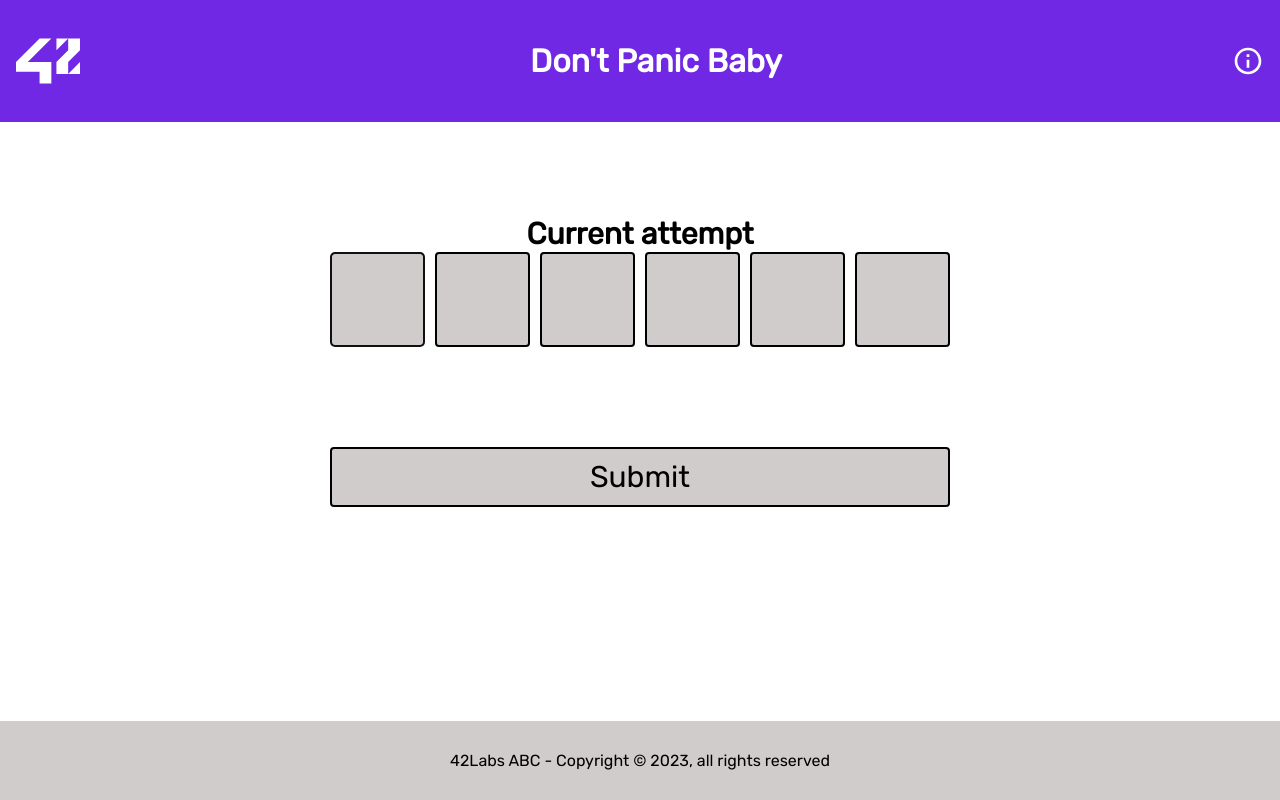
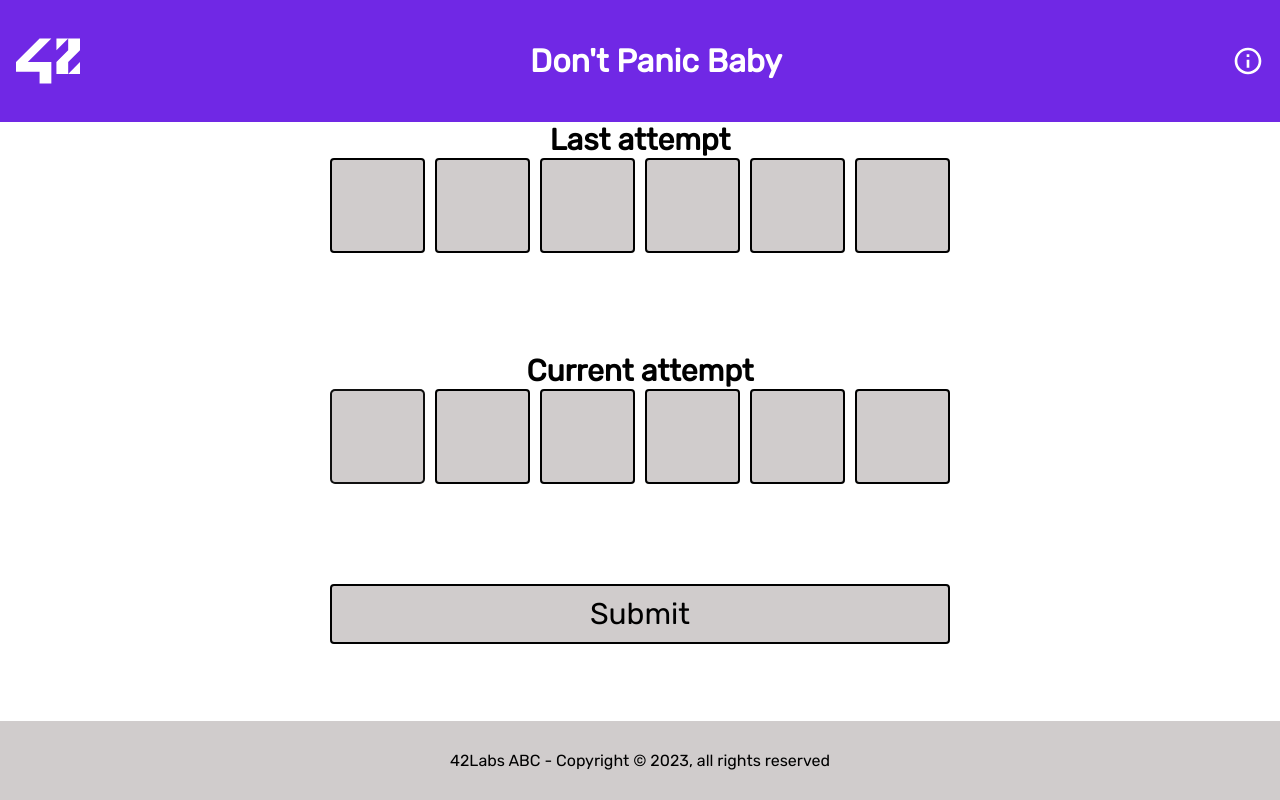
Before and after one commit to Labs-ABC/dontpanic_live, an Angular app in the folder DontPanicBaby/: page / in a window 1280 px wide. Built offline with nearby package versions, Linux system fonts and the light colour scheme.

Commit message:
Criando o input de last attemp

```diff
--- a/DontPanicBaby/src/app/app.module.ts
+++ b/DontPanicBaby/src/app/app.module.ts
@@ -7,6 +7,7 @@ import { AppComponent } from './app.component';
 import { HeaderComponent } from './components/header/header.component';
 import { FooterComponent } from './components/footer/footer.component';
 import { InputBoxComponent } from './components/input-box/input-box.component';
+import { InputBoxBlockComponent } from './components/input-box-block/input-box-block.component';
 import { InputFormComponent } from './components/input-form/input-form.component';
 
 @NgModule({
@@ -15,6 +16,7 @@ import { InputFormComponent } from './components/input-form/input-form.component
     HeaderComponent,
     FooterComponent,
     InputBoxComponent,
+    InputBoxBlockComponent,
     InputFormComponent
   ],
   imports: [
--- /dev/null
+++ b/DontPanicBaby/src/app/components/input-box-block/input-box-block.component.css
@@ -0,0 +1,24 @@
+.input{
+	width: 91px;
+	aspect-ratio: 1;
+	border: 2px solid black;
+	background: #D0CCCC;
+	font-size: 33px;
+	text-align: center;
+	border-radius:4px ;
+}
+
+.input__not__found {
+  border-color: darkred;
+  background-color: red;
+}
+
+.input__wrong__position {
+  border-color: darkorange;
+  background-color: orange;
+}
+
+.input__correct__position {
+  border-color: darkgreen;
+  background-color: green;
+}
--- /dev/null
+++ b/DontPanicBaby/src/app/components/input-box-block/input-box-block.component.html
@@ -0,0 +1 @@
+<input class="input" [(ngModel)]="value" [class]="inputClass" disabled>
--- /dev/null
+++ b/DontPanicBaby/src/app/components/input-box-block/input-box-block.component.ts
@@ -0,0 +1,20 @@
+import { Component, ElementRef, Input } from '@angular/core';
+
+@Component({
+  selector: 'app-input-box-block',
+  templateUrl: './input-box-block.component.html',
+  styleUrls: ['./input-box-block.component.css']
+})
+export class InputBoxBlockComponent {
+  @Input()
+  value :string;
+
+  @Input()
+  inputClass = "input";
+
+  constructor(private el: ElementRef){
+    this.value = ''
+  }
+
+
+}
--- a/DontPanicBaby/src/app/components/input-form/input-form.component.css
+++ b/DontPanicBaby/src/app/components/input-form/input-form.component.css
@@ -4,7 +4,7 @@
 	flex-direction: column;
 	justify-content: space-around;
 	align-items: center;
-	height: 60vh;
+/*	height: 60vh;*/
 }
 
 .input-container {
--- a/DontPanicBaby/src/app/components/input-form/input-form.component.html
+++ b/DontPanicBaby/src/app/components/input-form/input-form.component.html
@@ -1,3 +1,20 @@
+
+<h2 class="title">Last attempt</h2>
+<div class="input-container">
+  <app-input-box-block [value]="lastEquation.firstInput"
+                  [inputClass]="equationResult.firstInput"></app-input-box-block>
+  <app-input-box-block [value]="lastEquation.secondInput"
+                  [inputClass]="equationResult.secondInput"></app-input-box-block>
+  <app-input-box-block [value]="lastEquation.thirdInput"
+                  [inputClass]="equationResult.thirdInput"></app-input-box-block>
+  <app-input-box-block [value]="lastEquation.fourthInput"
+                  [inputClass]="equationResult.fourthInput"></app-input-box-block>
+  <app-input-box-block [value]="lastEquation.fifthInput"
+                  [inputClass]="equationResult.fifthInput"></app-input-box-block>
+  <app-input-box-block [value]="lastEquation.sixthInput"
+                  [inputClass]="equationResult.sixthInput"></app-input-box-block>
+</div>
+
 <form class="input__form">
   <div class="input__form__items">
     <h2 class="title">Current attempt</h2>
@@ -18,6 +35,4 @@
 
     <button (click)="handleEquationSubmit()" class="button__form" type="submit">Submit</button>
   </div>
-
-
 </form>
--- a/DontPanicBaby/src/app/components/input-form/input-form.component.ts
+++ b/DontPanicBaby/src/app/components/input-form/input-form.component.ts
@@ -9,23 +9,12 @@ import axios from 'axios';
 })
 
 export class InputFormComponent {
-  equationInput: EquationInput = {
-    firstInput: '',
-    secondInput: '',
-    thirdInput: '',
-    fourthInput: '',
-    fifthInput: '',
-    sixthInput: '',
-  }
+  equationInput: EquationInput = new EquationInput();
 
-  equationResult: EquationInput = {
-    firstInput: 'input',
-    secondInput: 'input',
-    thirdInput: 'input',
-    fourthInput: 'input',
-    fifthInput: 'input',
-    sixthInput: 'input',
-  }
+  equationResult: EquationInput = new EquationInput('input');
+
+  lastEquation: EquationInput = new EquationInput();
+
 
   validateEquation() : boolean {
     if (this.equationInput.firstInput == '' ||
@@ -65,8 +54,7 @@ export class InputFormComponent {
 
     //TODO: Aqui vai estar a requisição pra api
     const result = await axios.patch('https://localhost:5001/api/Equation', this.equationInput);
-    console.log("result completo", result);
-    console.log("result apenas data", result.data);
+
     this.validateApiResponse(result.data);
   }
 }
--- a/DontPanicBaby/src/app/interfaces/EquationInput.interface.ts
+++ b/DontPanicBaby/src/app/interfaces/EquationInput.interface.ts
@@ -1,8 +1,26 @@
-export default interface EquationInput {
+export default class EquationInput {
 	firstInput: string;
 	secondInput: string;
 	thirdInput: string;
 	fourthInput: string;
 	fifthInput: string;
-	sixthInput: string;
+  sixthInput: string;
+
+  constructor(value = '') {
+    this.firstInput = value;
+    this.secondInput = value;
+    this.thirdInput = value;
+    this.fourthInput = value;
+    this.fifthInput = value;
+    this.sixthInput = value;
+  }
+
+  clear(value = ''): void {
+    this.firstInput = value;
+    this.secondInput = value;
+    this.thirdInput = value;
+    this.fourthInput = value;
+    this.fifthInput = value;
+    this.sixthInput = value;
+  }
 }
```
Also changed, not shown: 1 other file (tests, documents, lock files or other folders).
